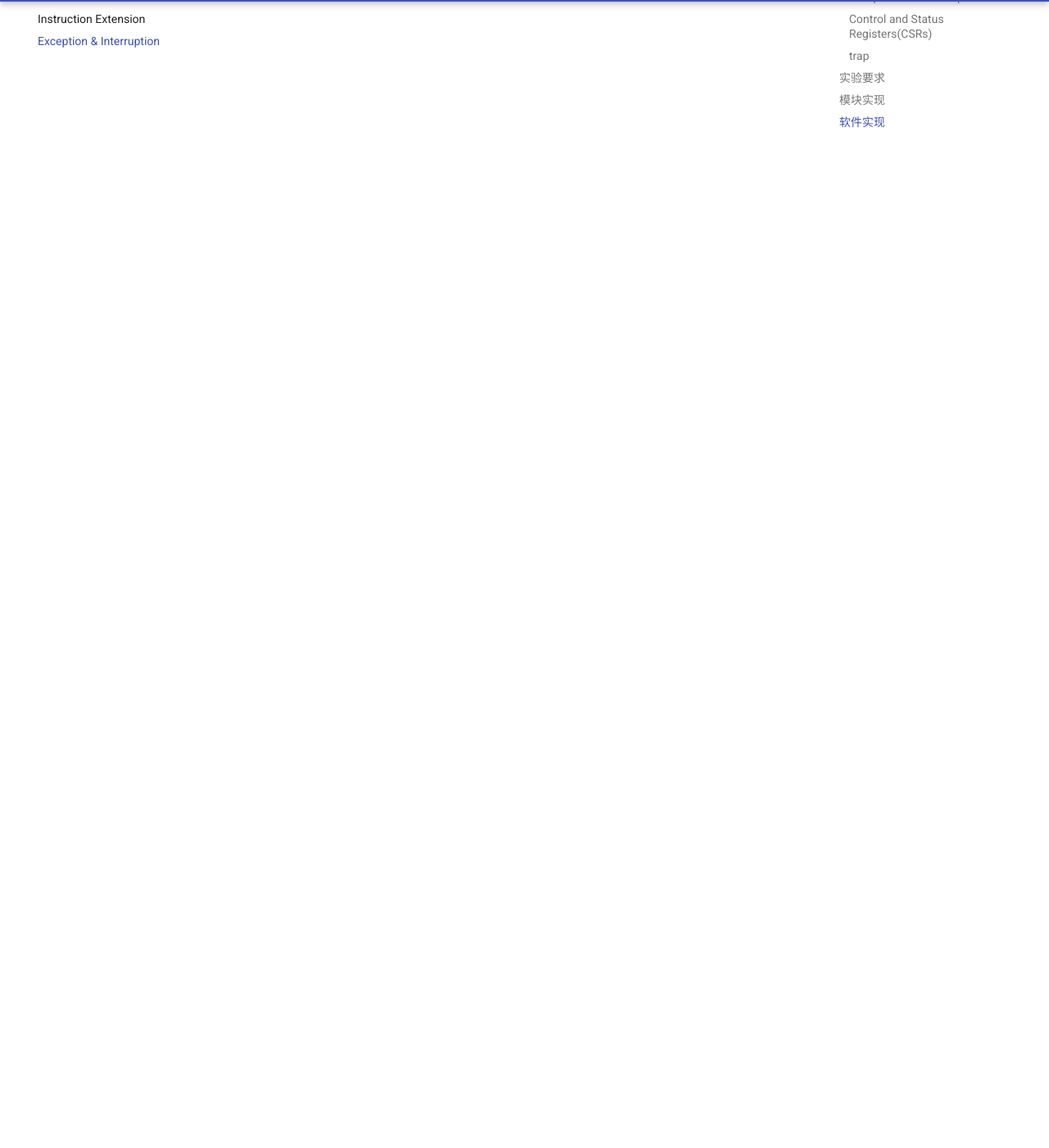
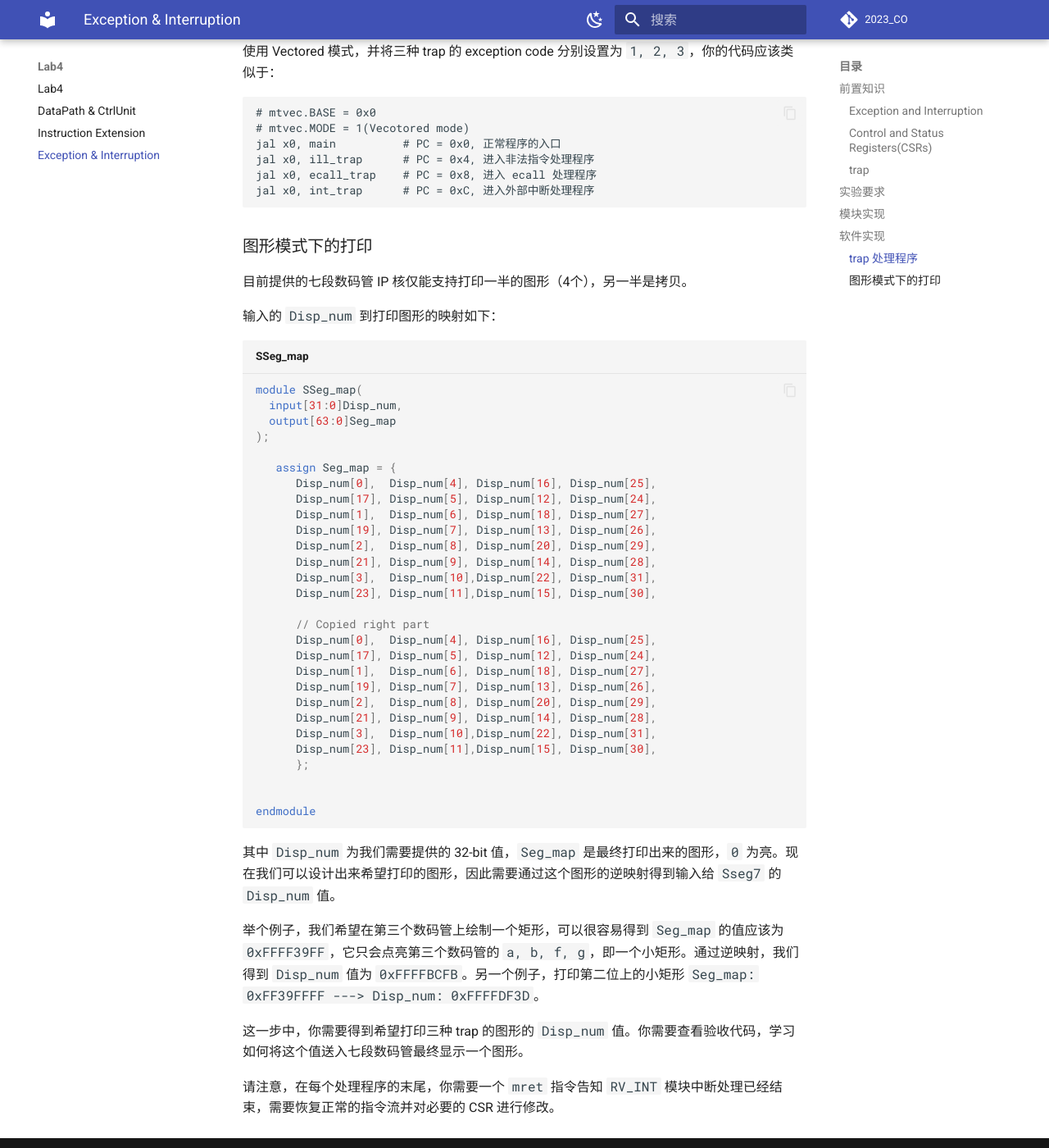
Before and after one commit to Guahao31/2023_CO, an MkDocs documentation site: the page built from docs/Lab4/exception_interruption.md, in a window 1280 px wide and 1400 px high, scrolled down 4279 px. Shown: the whole window at 82% size. Built offline with MkDocs 1.6.1 and Material for MkDocs 9.7.7, drawn with Linux system fonts in a browser that asks for light colours; comment, search, counter and statistics services are not loaded; some of the changed text lies outside the part shown.

Commit message:
update: Lab4-4 软件实现

````diff
--- a/docs/Lab4/exception_interruption.md
+++ b/docs/Lab4/exception_interruption.md
@@ -29,7 +29,7 @@ exception or an interrupt.
 * **mtvec**： Machine Trap-Vector Base-Address Register，存储中断向量表基地址。
     * ![](./pic/mtvec.png)
     * 低两位记录跳转模式，`0` 为 Direct 模式，即所有 trap 都先进入 `BASE`；`1` 为 Vectored 模式，将进入 `BASE + 4*cause`。高位记录的是 `BASE` 的值（请注意对齐，`BASE << 2` 才是真正要跳转的地址）。
-    * 本次实验中，你可以从以上两种模式中自由选择，这将决定你如何书写 trap 处理代码。
+    * 本次实验中，要求使用 Vectored 模式，因为我们并没有要求实现 `csrr` 等指令。
 * **mcause**： Machine Cause Register，存储引起这次 trap 的原因。
     * ![](./pic/mcause.png)
     * 如果进入 trap 的原因是中断，则最高位 interrupt bit 设置为 1。
@@ -55,6 +55,10 @@ exception or an interrupt.
 ## 实验要求
 
 本实验需要修改硬件（添加 `RV_INT` 模块，修改 Datapath）以及软件（修改验收代码，实现 trap 处理）。
+
+修改 `SCPU_ctrl` 模块用来检查 `ecall` 指令和非法指令，并给出相应信号接入 `Datapath` 中。
+
+添加 `VGA` 模块的 debug 信号，至少需要 `mstatus, mcause, mepc, mtvec` 的值。
 
 你需要设计实现三种 trap：外部中断、 `ecall` 指令和非法指令。
 
@@ -91,8 +95,64 @@ module RV_INT(
 * 根据不同的中断信号，对 CSRs 进行修改，再次提醒，我们的简单实现中，需要硬件对 `mepc` 的具体取值进行管理。
 * 请注意设置 CSRs 的初始值，并注意 `rst` 时恢复初始值。
 
-你可能需要修改 `SCPU_ctrl` 模块用来检查 `ecall` 指令和非法指令，并给出相应信号接入 `Datapath` 中。
-
 ## 软件实现
 
-你需要修改 Lab4-3 提供的验收代码，实现 trap 处理程序以及三种对应的处理程序
+你需要修改 Lab4-3 提供的验收代码，实现 trap 处理程序以及三种对应的处理程序。
+
+### trap 处理程序
+
+一个简单的方式是放置若跳转指令，在 trap 处理程序中跳至相应中断/异常的处理程序中。如果你使用 Vectored 模式，并将三种 trap 的 exception code 分别设置为 `1, 2, 3`，你的代码应该类似于：
+
+```
+# mtvec.BASE = 0x0
+# mtvec.MODE = 1(Vecotored mode)
+jal x0, main          # PC = 0x0, 正常程序的入口
+jal x0, ill_trap      # PC = 0x4, 进入非法指令处理程序
+jal x0, ecall_trap    # PC = 0x8, 进入 ecall 处理程序
+jal x0, int_trap      # PC = 0xC, 进入外部中断处理程序
+```
+
+### 图形模式下的打印
+
+目前提供的七段数码管 IP 核仅能支持打印一半的图形（4个），另一半是拷贝。
+
+输入的 `Disp_num` 到打印图形的映射如下：
+
+```verilog title="SSeg_map"
+module SSeg_map(
+  input[31:0]Disp_num,
+  output[63:0]Seg_map
+);
+
+   assign Seg_map = {
+      Disp_num[0],  Disp_num[4], Disp_num[16], Disp_num[25],
+      Disp_num[17], Disp_num[5], Disp_num[12], Disp_num[24],
+      Disp_num[1],  Disp_num[6], Disp_num[18], Disp_num[27],
+      Disp_num[19], Disp_num[7], Disp_num[13], Disp_num[26],
+      Disp_num[2],  Disp_num[8], Disp_num[20], Disp_num[29],
+      Disp_num[21], Disp_num[9], Disp_num[14], Disp_num[28],
+      Disp_num[3],  Disp_num[10],Disp_num[22], Disp_num[31],
+      Disp_num[23], Disp_num[11],Disp_num[15], Disp_num[30],
+
+      // Copied right part
+      Disp_num[0],  Disp_num[4], Disp_num[16], Disp_num[25],
+      Disp_num[17], Disp_num[5], Disp_num[12], Disp_num[24],
+      Disp_num[1],  Disp_num[6], Disp_num[18], Disp_num[27],
+      Disp_num[19], Disp_num[7], Disp_num[13], Disp_num[26],
+      Disp_num[2],  Disp_num[8], Disp_num[20], Disp_num[29],
+      Disp_num[21], Disp_num[9], Disp_num[14], Disp_num[28],
+      Disp_num[3],  Disp_num[10],Disp_num[22], Disp_num[31],
+      Disp_num[23], Disp_num[11],Disp_num[15], Disp_num[30],
+      };
+
+
+endmodule
+```
+
+其中 `Disp_num` 为我们需要提供的 32-bit 值，`Seg_map` 是最终打印出来的图形，`0` 为亮。现在我们可以设计出来希望打印的图形，因此需要通过这个图形的逆映射得到输入给 `Sseg7` 的 `Disp_num` 值。
+
+举个例子，我们希望在第三个数码管上绘制一个矩形，可以很容易得到 `Seg_map` 的值应该为 `0xFFFF39FF`，它只会点亮第三个数码管的 `a, b, f, g`，即一个小矩形。通过逆映射，我们得到 `Disp_num` 值为 `0xFFFFBCFB`。另一个例子，打印第二位上的小矩形 `Seg_map: 0xFF39FFFF ---> Disp_num: 0xFFFFDF3D`。
+
+这一步中，你需要得到希望打印三种 trap 的图形的 `Disp_num` 值。你需要查看验收代码，学习如何将这个值送入七段数码管最终显示一个图形。
+
+请注意，在每个处理程序的末尾，你需要一个 `mret` 指令告知 `RV_INT` 模块中断处理已经结束，需要恢复正常的指令流并对必要的 CSR 进行修改。
````
Also changed, not shown: docs/Lab4/pic/ecall_seg.png, docs/Lab4/pic/ill_seg.png, docs/Lab4/pic/int_seg.png.
